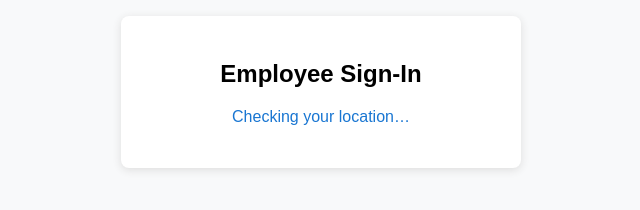
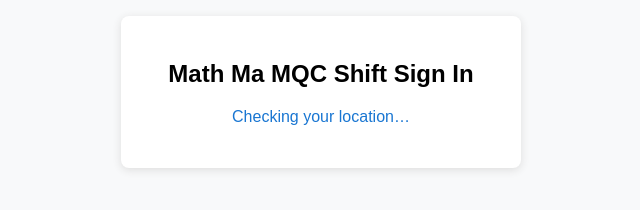
Before and after one commit to schin-math/signin, a plain HTML site: page index.html in a window 1280 px wide. Shown: the whole page, without its empty margins (319-959 px from the left). Drawn offline with Linux system fonts and the light colour scheme.

Commit message:
Update index.html

```diff
--- a/index.html
+++ b/index.html
@@ -2,7 +2,7 @@
 <html>
   <head>
     <meta name="viewport" content="width=device-width, initial-scale=1">
-    <title>Employee Geofenced Sign-In</title>
+    <title>Math Ma MQC Shift Sign In</title>
     <style>
       body { font-family: sans-serif; max-width: 400px; margin: 16px auto; background: #f8f9fa; }
       #container { background: #fff; border-radius: 8px; box-shadow: 0 2px 8px #ddd; padding: 24px; }
@@ -16,7 +16,7 @@
   </head>
   <body>
     <div id="container">
-      <h2>Employee Sign-In</h2>
+      <h2>Math Ma MQC Shift Sign In</h2>
       <div id="status">Checking your location…</div>
       <form id="signinform" class="hidden">
         <label for="name">Name:</label>
```
